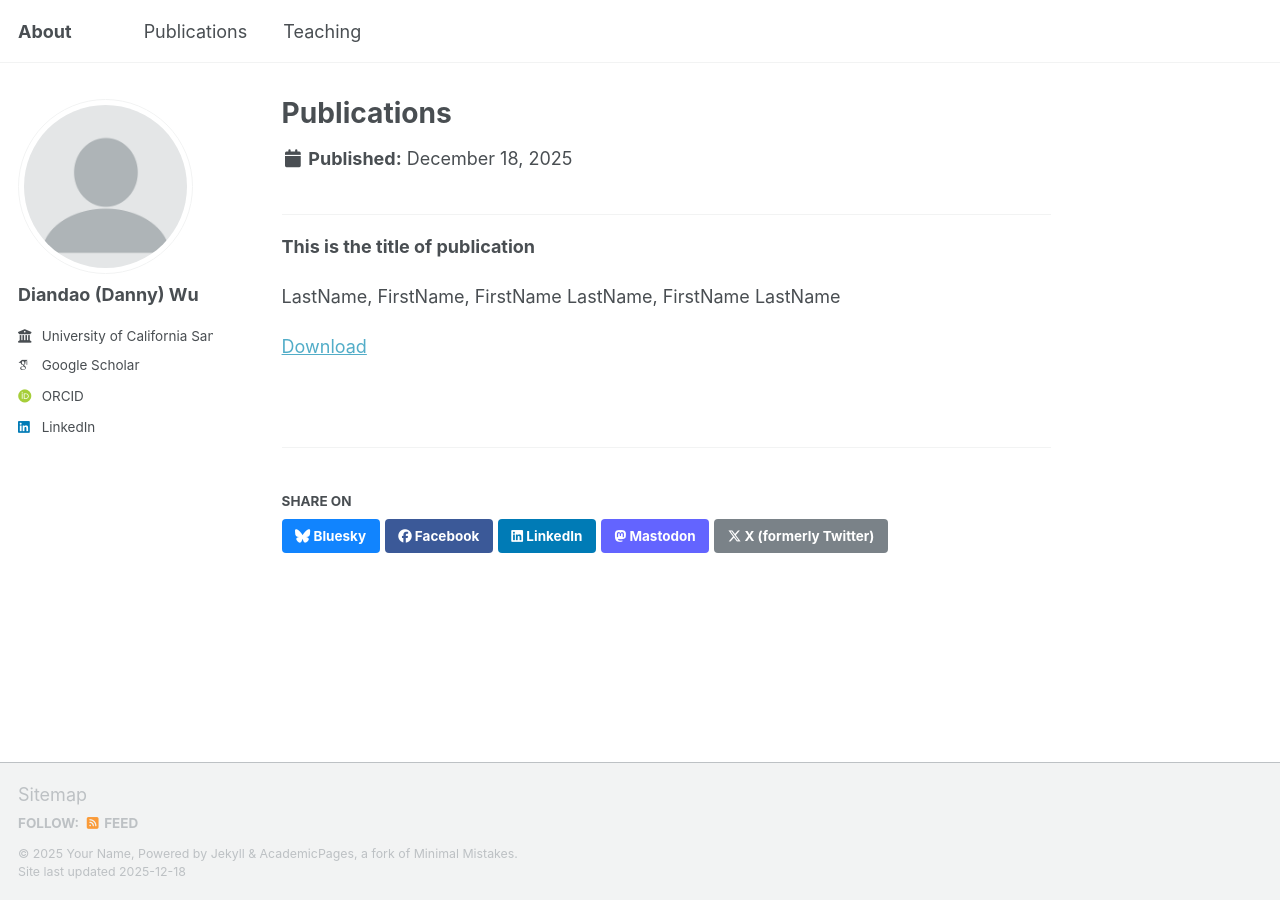
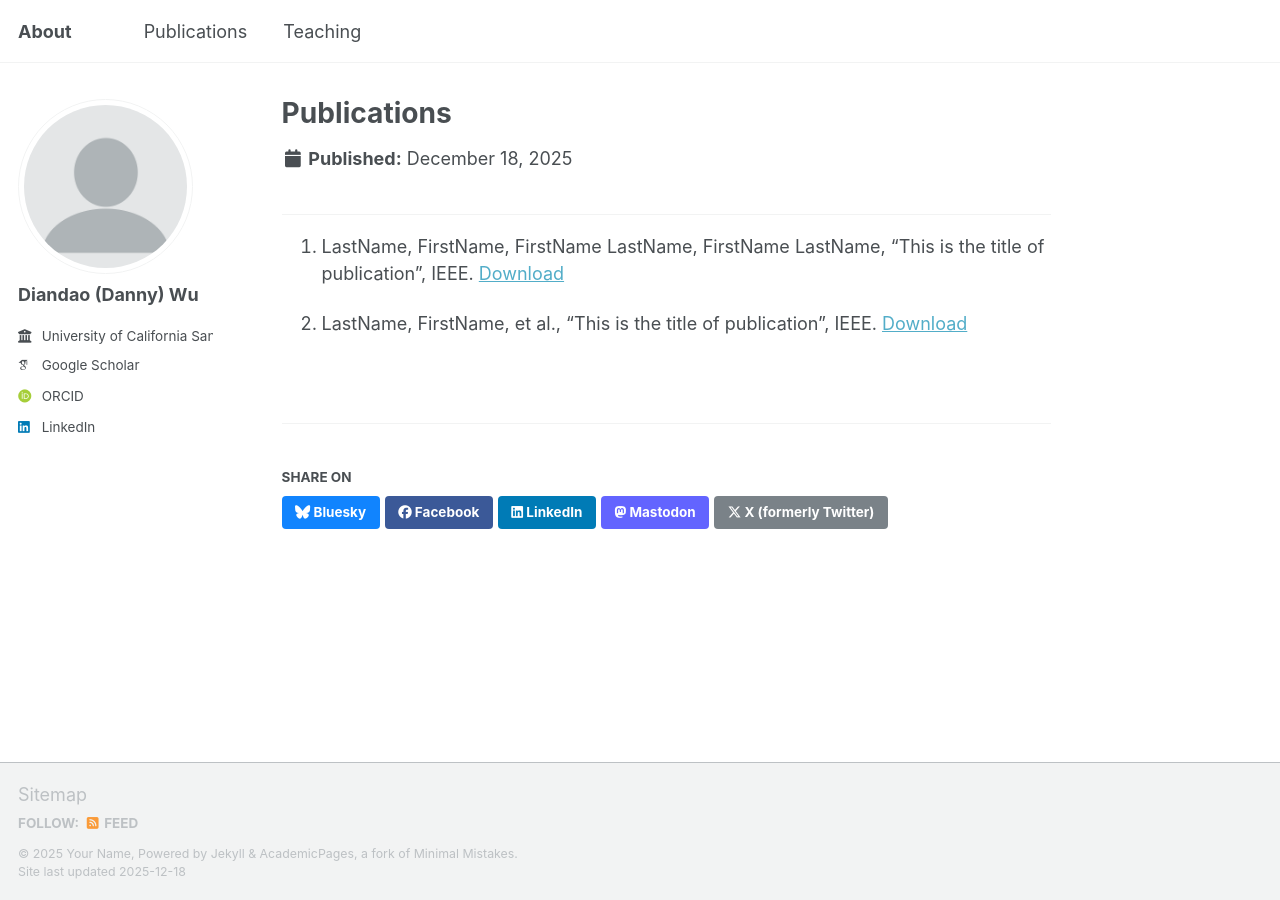
Before and after one commit to dzawu/dzawu.github.io, a Jekyll site: the page built from _publications/publications.md, in a window 1280 px wide. Built offline with Jekyll 4.4.1, drawn with Linux system fonts in a browser that asks for light colours; some web fonts are replaced; a script bundle is joined from its source files by our own code; library files that are not in the unit come from our copies.

Commit message:
Update publications.md

```diff
--- a/_publications/publications.md
+++ b/_publications/publications.md
@@ -1,6 +1,4 @@
 ---
-**This is the title of publication**
+1. LastName, FirstName, FirstName LastName, FirstName LastName, "This is the title of publication", IEEE. [Download](https://ieeexplore.ieee.org/Xplore/home.jsp)
 
-LastName, FirstName, FirstName LastName, FirstName LastName
-
-[Download](https://ieeexplore.ieee.org/Xplore/home.jsp)
+2. LastName, FirstName, et al., "This is the title of publication", IEEE. [Download](https://ieeexplore.ieee.org/Xplore/home.jsp)
```
